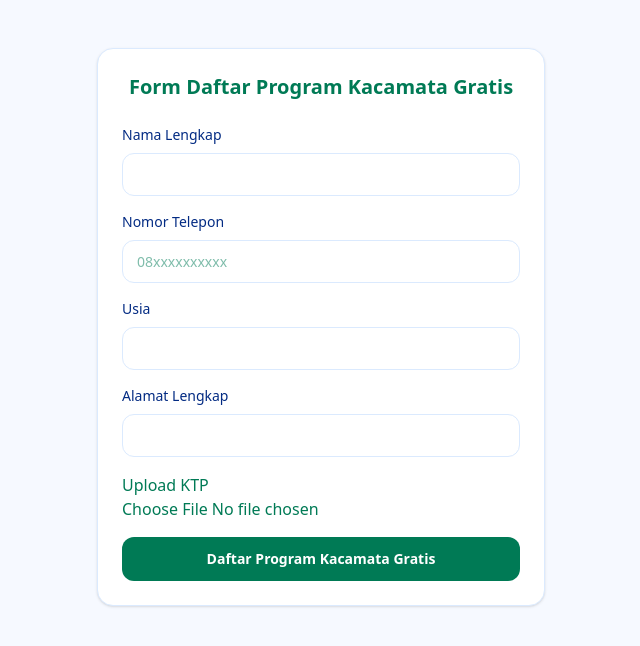
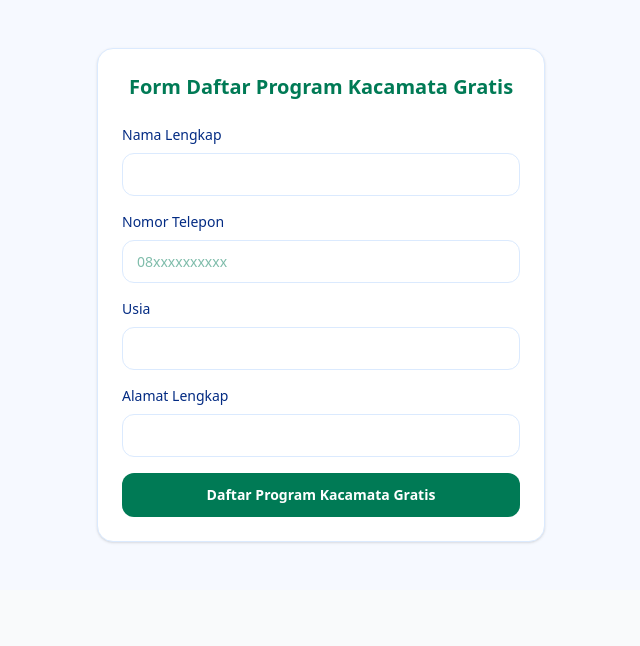
Before and after one commit to kangdj749/ramadhan-festiva, a Next.js app: page /daftar-kacamata in a window 1280 px wide. Shown: the top 646 px of the page, without its empty margins (319-959 px from the left). Built offline with nearby package versions, Linux system fonts and the light colour scheme.

Commit message:
update kacamata register

```diff
--- a/src/app/api/registrationkacamata/route.ts
+++ b/src/app/api/registrationkacamata/route.ts
@@ -11,7 +11,7 @@ type RegistrationBody = {
   phone: string;
   age: string;
   address: string;
-  studentCardUrl: string;
+
 
 };
 
@@ -24,7 +24,6 @@ export async function POST(req: Request) {
       phone,
       age,
       address,
-      studentCardUrl,
 
     } = body;
 
@@ -44,8 +43,6 @@ export async function POST(req: Request) {
     if (!address)
       return NextResponse.json({ error: "Nama wajib diisi" }, { status: 400 });
 
-    if (!studentCardUrl)
-      return NextResponse.json({ error: "KTP wajib upload" }, { status: 400 });
 
     const id = nanoid(10);
     const createdAt = new Date().toISOString();
@@ -57,8 +54,8 @@ export async function POST(req: Request) {
       phone ?? "",
       age ?? "",
       address ?? "",
-      studentCardUrl ?? "",
-      "pending",
+
+
     ];
 
     const sheets = getSheetsClient();
--- a/src/components/RegkacamataSection.tsx
+++ b/src/components/RegkacamataSection.tsx
@@ -20,38 +20,15 @@ export default function RegistrationPage() {
 
   } = useForm<FormValues>();
 
-  const [uploading, setUploading] = useState(false);
+
   const [submitting, setSubmitting] = useState(false);
-  const [studentCardUrl, setStudentCardUrl] = useState("");
 
 
 
-  const handleUpload = async (file: File) => {
-    if (!file) return;
-    setUploading(true);
-    try {
-      const formData = new FormData();
-      formData.append("file", file);
 
-      const res = await fetch("/api/upload-student-card", {
-        method: "POST",
-        body: formData,
-      });
 
-      const json: { success: boolean; url?: string } = await res.json();
-
-      if (!res.ok || !json.success || !json.url) throw new Error("Upload gagal");
-
-      setStudentCardUrl(json.url);
-    } catch (error) {
-      alert(error instanceof Error ? error.message : "Terjadi kesalahan upload");
-    } finally {
-      setUploading(false);
-    }
-  };
 
   const onSubmit = async (data: FormValues) => {
-    if (!studentCardUrl) return alert("Upload kartu pelajar dulu ya.");
 
 
     setSubmitting(true);
@@ -59,7 +36,7 @@ export default function RegistrationPage() {
       const res = await fetch("/api/registrationkacamata", {
         method: "POST",
         headers: { "Content-Type": "application/json" },
-        body: JSON.stringify({ ...data, studentCardUrl }),
+        body: JSON.stringify({ ...data}),
       });
 
       const json: { success: boolean; error?: string } = await res.json();
@@ -108,22 +85,6 @@ export default function RegistrationPage() {
             </Input>
           ))}
 
-          {/* Upload */}
-            <div>
-              <p className="label">Upload KTP</p>
-              <div className="input-box">
-                <input
-                  type="file"
-                  accept="image/*"
-                  onChange={(e) => {
-                    const file = e.target.files?.[0];
-                    if (file) void handleUpload(file);
-                  }}
-                />
-              </div>
-              {uploading && <p className="text-xs text-muted mt-1">Uploading...</p>}
-              {studentCardUrl && <p className="text-xs mt-1 text-primary">Upload berhasil ✓</p>}
-            </div>
 
           <button
             type="submit"
--- /dev/null
+++ b/src/components/SectionWrapper.tsx
@@ -0,0 +1,25 @@
+"use client";
+
+import React from "react";
+
+interface SectionWrapperProps {
+  children: React.ReactNode;
+  withDivider?: boolean;
+}
+
+export default function SectionWrapper({
+  children,
+  withDivider = true,
+}: SectionWrapperProps) {
+  return (
+    <>
+      <div>{children}</div>
+
+      {withDivider && (
+        <div className="py-2">
+          <div className="h-px w-full bg-gradient-to-r from-transparent via-[rgb(var(--color-secondary))] to-transparent opacity-50" />
+        </div>
+      )}
+    </>
+  );
+}
```
